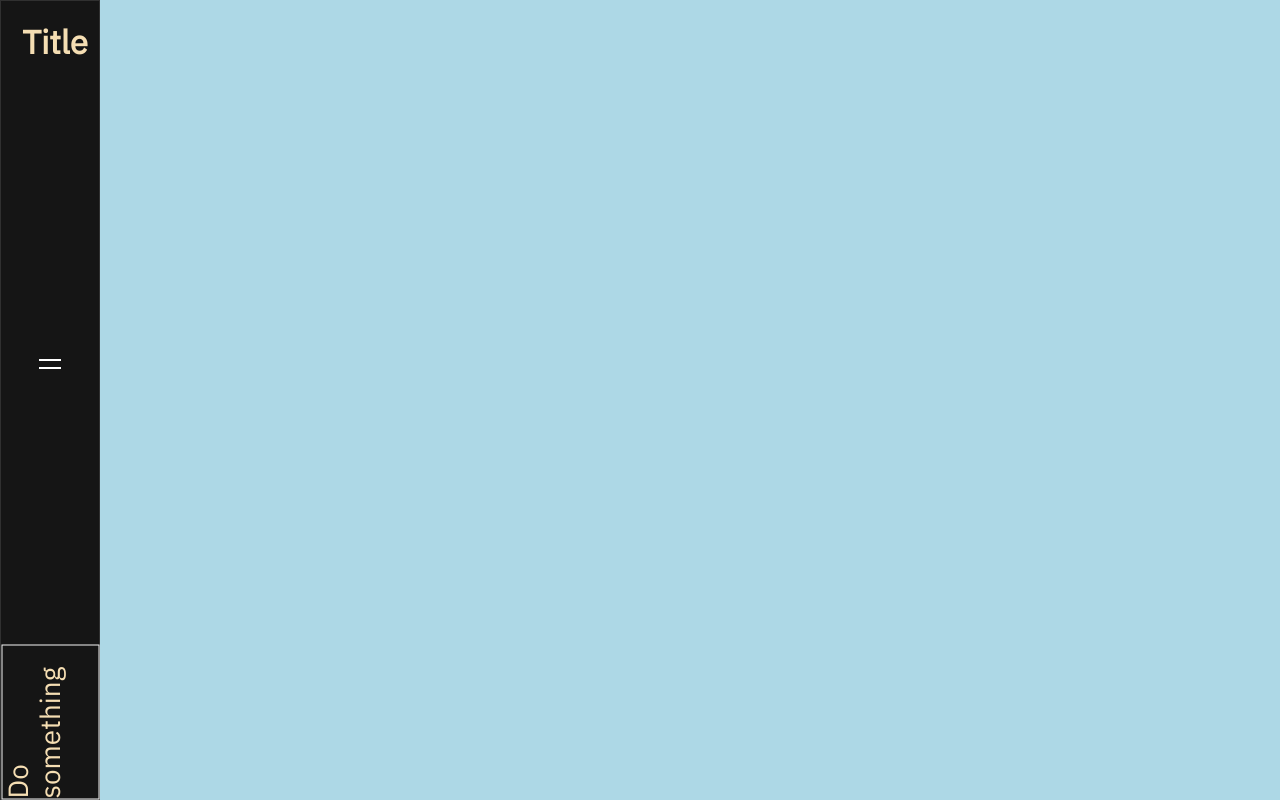
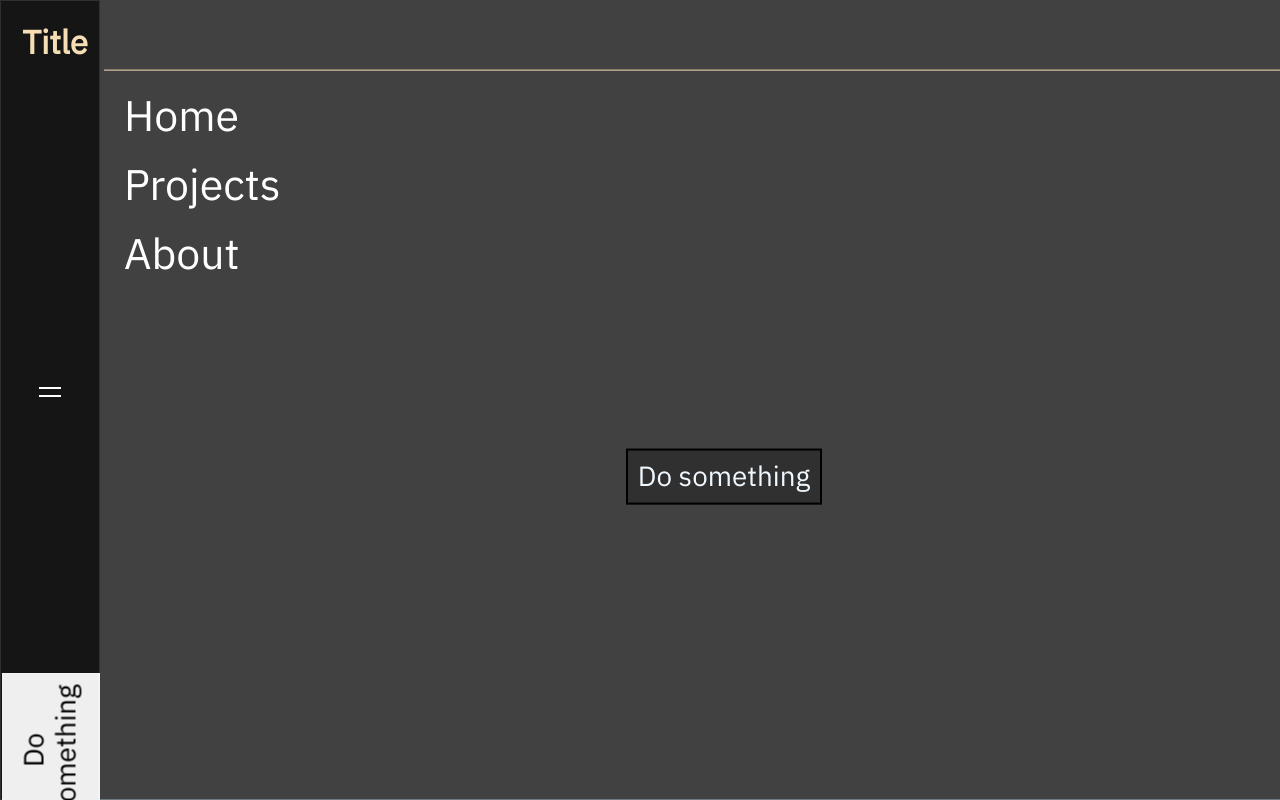
Before and after one commit to camilojm27/landing, a website: page public/index.html in a window 1280 px wide. Both pictures are taken after a click on the button 50 px from the left and 364 px from the top of the page. Drawn offline with Linux system fonts and the light colour scheme.

Commit message:
🍔Animation Burger

```diff
--- a/public/index.html
+++ b/public/index.html
@@ -1,13 +1,13 @@
 <!DOCTYPE html>
 <html lang="es">
 <head>
-    <meta charset="UTF-8" />
-    <meta http-equiv="X-UA-Compatible" content="IE=edge" />
-    <meta name="viewport" content="width=device-width, initial-scale=1.0" />
+    <meta charset="UTF-8"/>
+    <meta http-equiv="X-UA-Compatible" content="IE=edge"/>
+    <meta name="viewport" content="width=device-width, initial-scale=1.0"/>
     <title>Document</title>
-    <link rel="stylesheet" href="modern-normalize.min.css" />
-    <link rel="stylesheet" href="styles.css" />
-    <link rel="preconnect" href="https://fonts.gstatic.com" />
+    <link rel="stylesheet" href="modern-normalize.min.css"/>
+    <link rel="stylesheet" href="styles.css"/>
+    <link rel="preconnect" href="https://fonts.gstatic.com"/>
     <link
             href="https://fonts.googleapis.com/css2?family=IBM+Plex+Sans&display=swap"
             rel="stylesheet"
@@ -23,7 +23,8 @@
         <span class="line2"></span>
         <span class="line3"></span>
     </div>
-
+</header>
+<nav>
     <ul class="nav-links">
         <li><a href="#">Home</a></li>
         <li><a href="#">Projects</a></li>
@@ -32,14 +33,23 @@
             <button class="button">Do something</button>
         </li>
     </ul>
-    </header>
+</nav>
+
 <header class="header">
     <h1 id="logo">Title</h1>
-      <button class="header__menuIcon">
+    <button id="burgerDesk" class="header__menuIcon">
         <span class="header__menuIconLine"></span>
         <span class="header__menuIconLine"></span>
     </button>
-      <p id="do">Do something</p>
+    <ul class="nav-links">
+        <li><a href="#">Home</a></li>
+        <li><a href="#">Projects</a></li>
+        <li><a href="#">About</a></li>
+        <li>
+            <button class="button">Do something</button>
+        </li>
+    </ul>
+    <button id="do">Do something</button>
 </header>
 </body>
 <script src="index.js"></script>
--- a/public/index.js
+++ b/public/index.js
@@ -1,6 +1,8 @@
 const nav = document.querySelector(".nav-links");
 const burger = document.querySelector(".burger");
 const links = nav.querySelectorAll("a");
+const burgerDesk = document.querySelector("#burgerDesk");
+
 
 burger.addEventListener("click", () => {
   nav.classList.toggle("nav-open");
@@ -13,3 +15,8 @@ links.forEach((link) => {
     burger.classList.toggle("toggle");
   });
 });
+
+burgerDesk.addEventListener("click", () => {
+  nav.classList.toggle("nav-open");
+  burger.classList.toggle("toggle");
+});
--- a/public/styles.css
+++ b/public/styles.css
@@ -121,7 +121,7 @@ body {
 }
 .burger span {
   padding: 0.2rem 2rem;
-  background: var(--gray-text);
+  background: white;
   margin: 0.5rem 0;
   display: block;
   transition: all 0.5s ease;
@@ -159,7 +159,14 @@ a {
   display: block;
   transition: 0.25s ease-in-out;
 }
+.header__menuIcon:hover .header__menuIconLine:first-child{
+  transform: translateX(15px);
+}
+.header__menuIcon:hover .header__menuIconLine:last-child{
+  transform: translateX(-15px);
+}
 .header__menuIcon {
+  padding: 10px;
   -webkit-appearance: none;
   -moz-appearance: none;
   appearance: none;
@@ -203,7 +210,7 @@ a {
   }
 }
 
-@media only screen and (min-width: 600px) {
+@media  screen and (min-width: 600px) {
   body {
     background-color: lightblue;
   }
@@ -213,4 +220,12 @@ a {
   .header__MOBILE{
     display: none;
   }
+  .nav-links{
+    position: fixed;
+    top: 0;
+    left: -100%; !important;
+  }
+  .nav-open {
+    transform: translateX(105%) translateY(-1.3%);
+  }
 }
```
Lines whose indentation alone changed are shown as unchanged.
